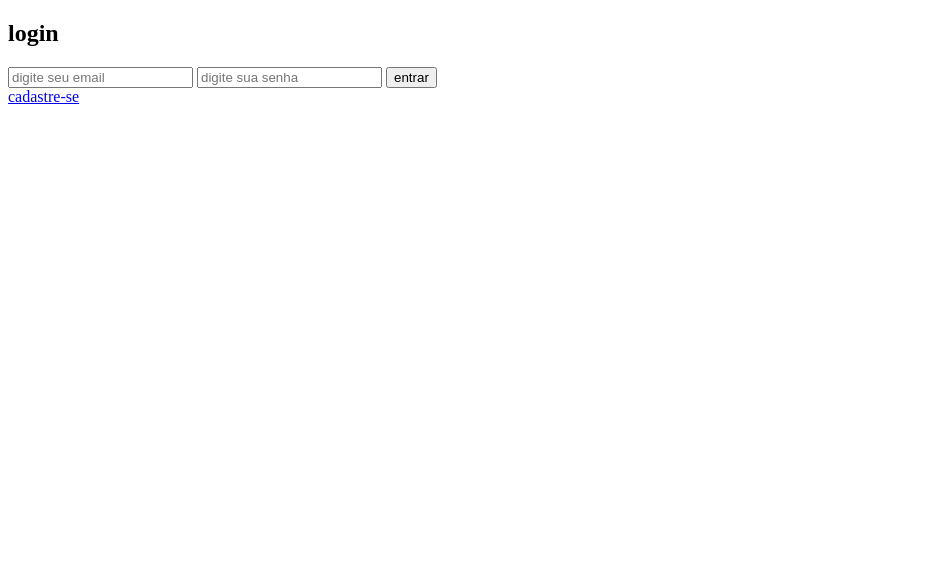
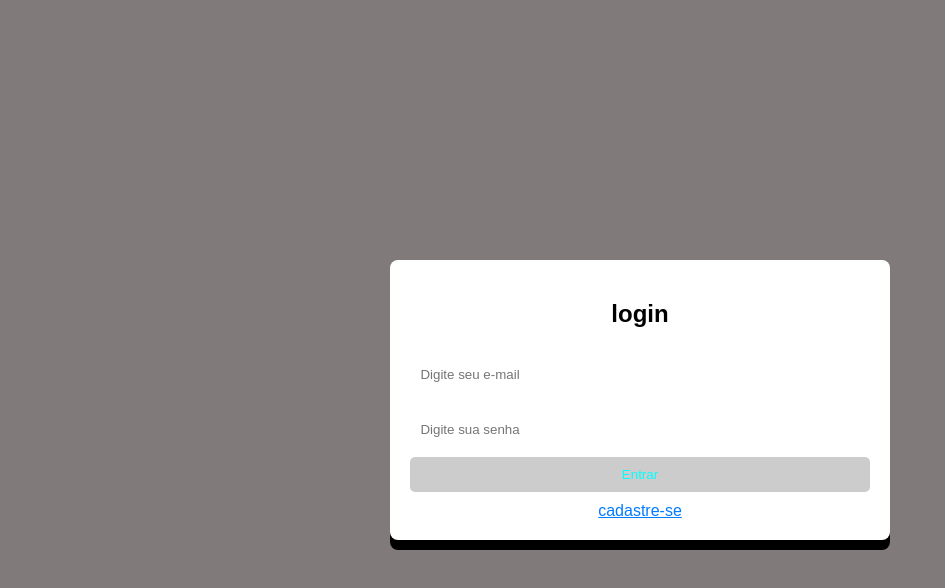
Before and after one commit to DevJonascanuto/projeto-PDV, a plain HTML site: page index.html in a window 1280 px wide. Shown: the whole page, without its empty margins (0-945 px from the left). Drawn offline with Linux system fonts and the light colour scheme.

Commit message:
incluindo javascript

```diff
--- a/index.html
+++ b/index.html
@@ -14,11 +14,12 @@
 
     <div class="container">
         <h2>login</h2>
-        <form>
-            <input type="email" placeholder="digite seu email" required>
-            <input type="password" placeholder="digite sua senha" required>
-            <button type="submit"> entrar </button>
+        <form id="loginForm">
+            <input type="email" id="email" placeholder="Digite seu e-mail" required>
+            <input type="password" id="password" placeholder="Digite sua senha" required>
+            <button type="submit">Entrar</button>
         </form>
+
         <a href="#">cadastre-se</a>
 
     </div>
--- a/style.css
+++ b/style.css
@@ -0,0 +1,65 @@
+body{
+    font-family: Arial, Helvetica, sans-serif;
+    background-color: #807a7a;
+    display: flex;
+    justify-content: center;
+    align-items: center;
+    height: 100vh;
+    margin: 0;
+
+
+}
+
+.container{
+
+    background: white;
+    padding: 20px;
+    border-radius: 8px;
+    box-shadow: 0px 10px 0px rgba(0,0,0.1);
+    text-align: center;
+
+
+}
+
+input {
+
+    width: 100%;
+    padding: 10px;
+    margin:  10px 0 ;
+    border: 1px #ccc;
+    border-radius: 5px;
+
+}
+
+
+button {
+
+        width: 100%;
+        padding: 10px;
+        color: aqua;
+        background-color: #ccc;
+        border: none;
+        border-radius: 5px;
+        cursor: pointer;
+
+
+
+}
+
+button:hover{
+
+    background-color: #218838;
+
+}
+
+a{
+    display: block;
+    margin-top: 10px;
+    color: #007bff;
+
+}
+
+a:hover {
+
+    text-decoration: underline;
+}
```
Also changed, not shown: script.js (added, +35 -0 lines), server.js (added, +31 -0 lines).
